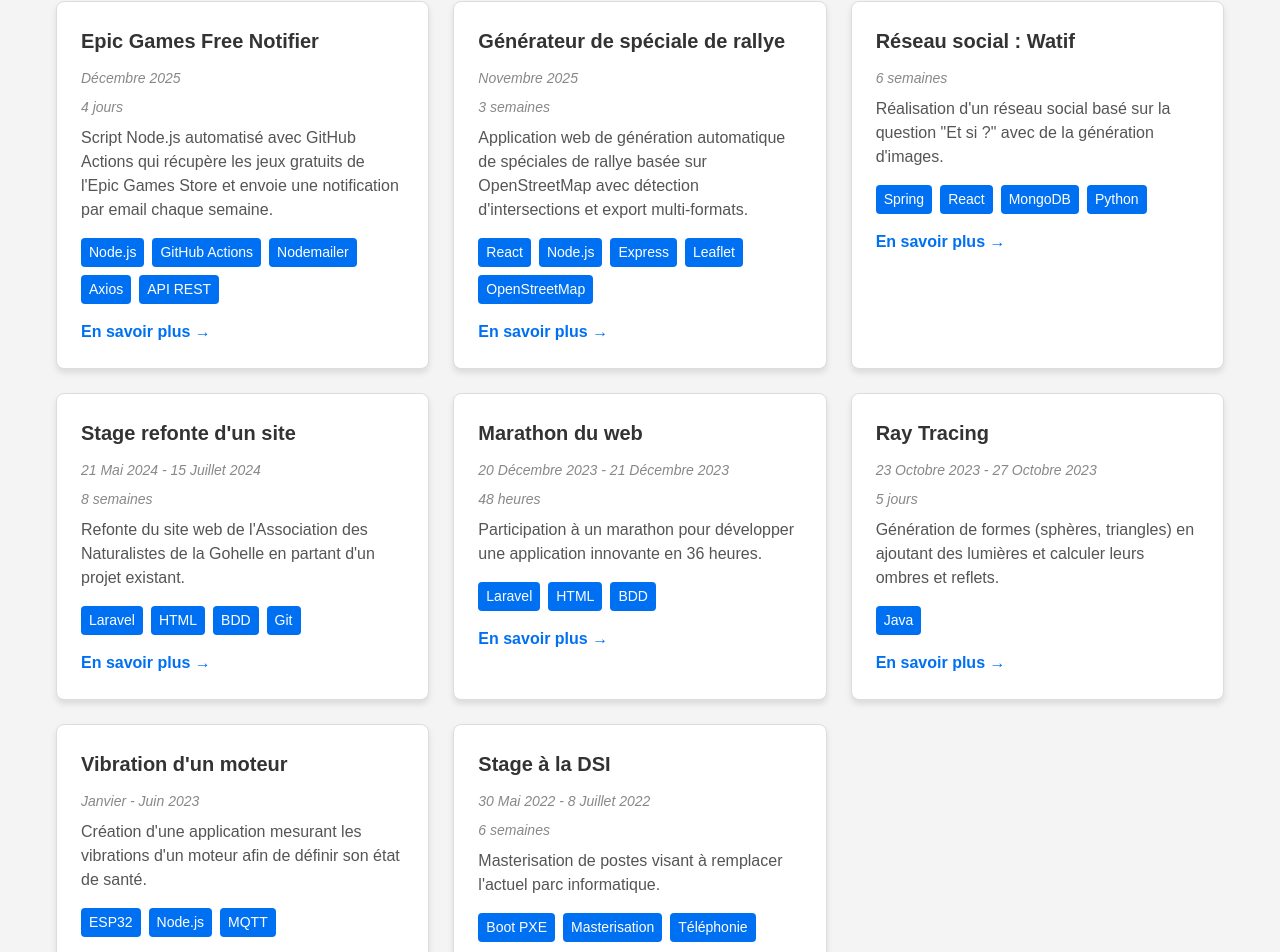
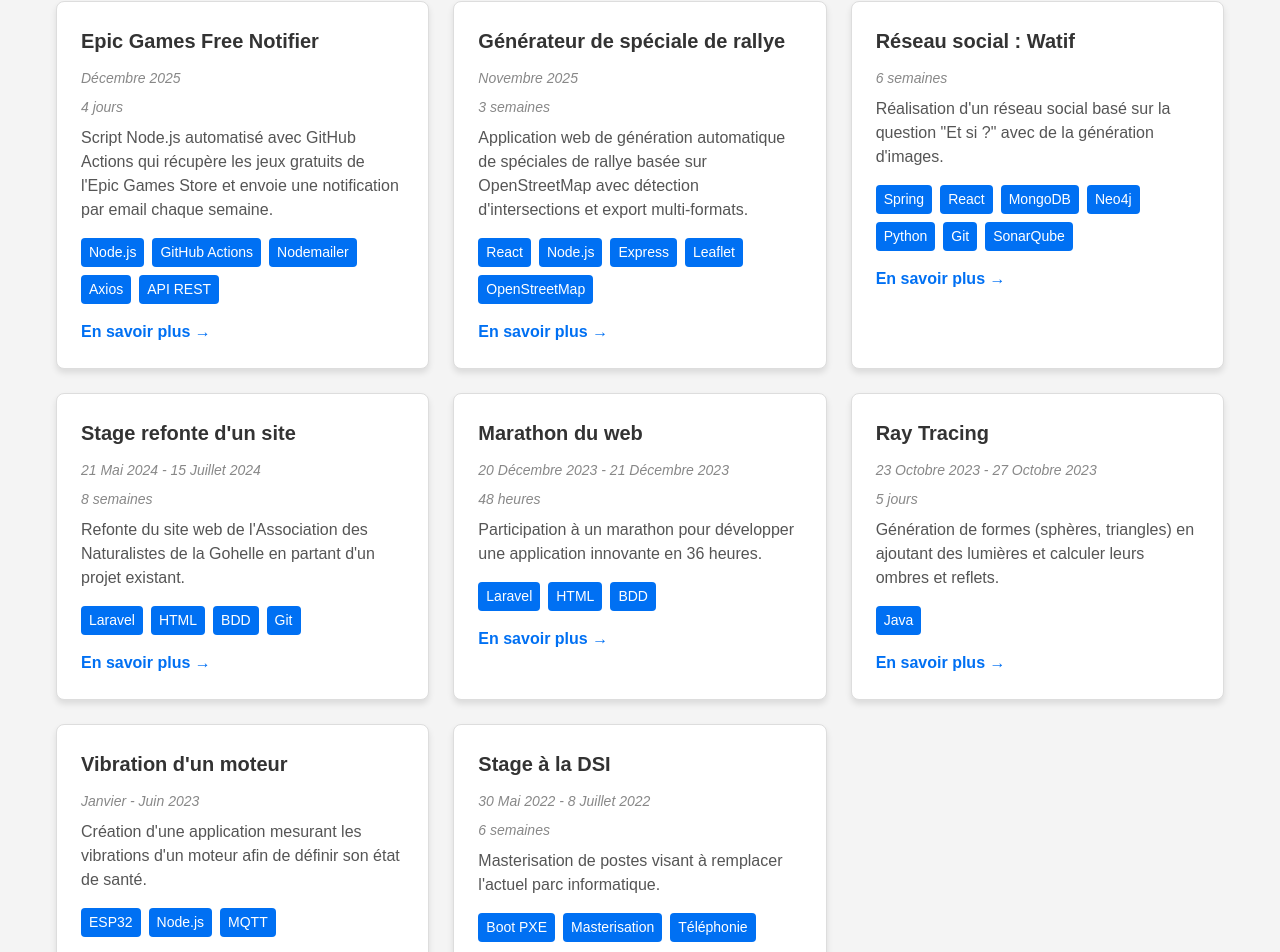
Before and after one commit to theo-vanbandon/portfolio-nextjs, a Next.js app: page / in a window 1280 px wide. Shown: the part 1433-2385 px from the top of the page. Built offline with nearby package versions, Linux system fonts and the light colour scheme.

Commit message:
Add technologies for the WATIF project

```diff
--- a/app/components/Experiences.tsx
+++ b/app/components/Experiences.tsx
@@ -30,7 +30,7 @@ const projects: Project[] = [
         title: "Réseau social : Watif",
         description: "Réalisation d'un réseau social basé sur la question \"Et si ?\" avec de la génération d'images.",
         link: "/experiences/watif",
-        technologies: ["Spring", "React", "MongoDB", "Python"],
+        technologies: ["Spring", "React", "MongoDB", "Neo4j", "Python", "Git", "SonarQube"],
         date: "",
         duree: "6 semaines",
     },
```
